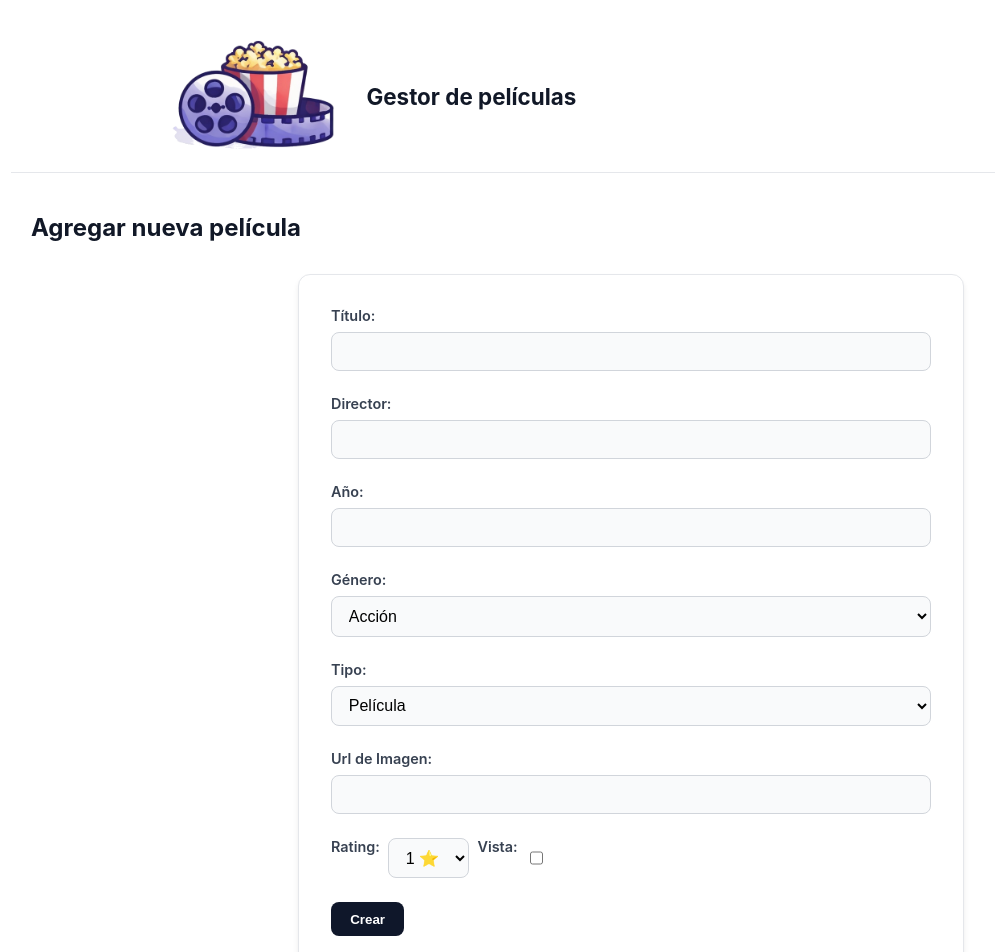
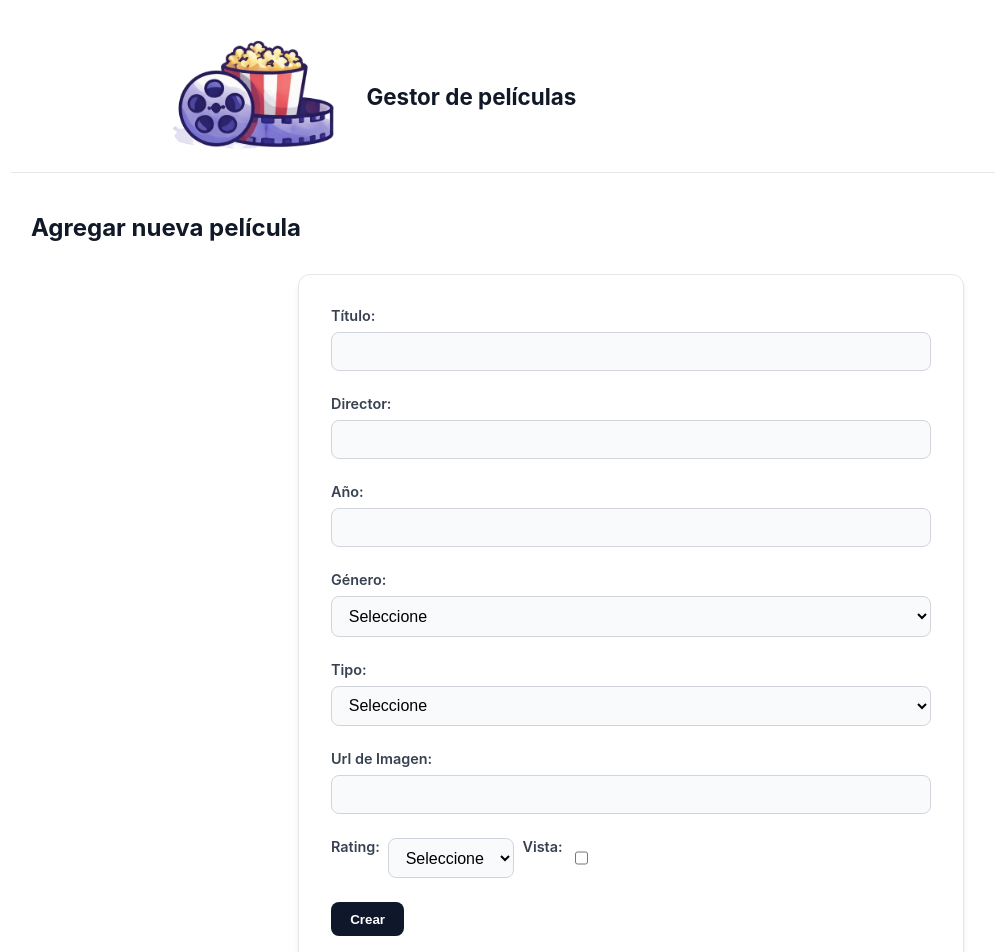
Before and after one commit to sol-bruschi/PWA, a React (Vite) app: page /create in a window 1280 px wide. Shown: the top 952 px of the page, without its empty margins (9-1004 px from the left). Built offline with nearby package versions, Linux system fonts and the light colour scheme.

Commit message:
Arreglos de conflictos

```diff
--- a/src/App.jsx
+++ b/src/App.jsx
@@ -16,7 +16,7 @@ export function App() {
   useEffect(() => {
     localStorage.setItem("listado-pwa", JSON.stringify(contenidos));
   }, [contenidos]);
-
+console.log("contenidos: ", contenidos)
   return (
     <BrowserRouter>
       <Header />
--- a/src/Components/Card/Card.jsx
+++ b/src/Components/Card/Card.jsx
@@ -11,6 +11,7 @@ export const CardPrincipal = ({ pelicula, iconoTitulo }) => {
     <div className="pelicula-card">
       <div className="imagen">
         <img src={pelicula.url_imagen} alt={pelicula.titulo} />
+        {/* <img src="https://picsum.photos/300/450" alt={pelicula.titulo} /> */}
       </div>
       <div className="card-header">
         <Title text={pelicula.titulo}></Title>
--- a/src/Components/Formulario/Formulario.jsx
+++ b/src/Components/Formulario/Formulario.jsx
@@ -97,6 +97,7 @@ export const Formulario = ({
           onChange={(e) => setGenero(e.target.value)}
           required
         >
+          <option value="" disabled hidden>Seleccione</option>
           <option value="Acción">Acción</option>
           <option value="Comedia">Comedia</option>
           <option value="Terror">Terror</option>
@@ -111,6 +112,7 @@ export const Formulario = ({
       <div className="form-group">
         <label>Tipo: </label>
         <select value={tipo} onChange={(e) => setTipo(e.target.value)} required>
+          <option value="" disabled hidden>Seleccione</option>
           <option value="Pelicula">Película</option>
           <option value="Serie">Serie</option>
         </select>
@@ -131,6 +133,7 @@ export const Formulario = ({
           onChange={(e) => setRating(e.target.value)}
           required
         >
+          <option value="" disabled hidden>Seleccione</option>
           <option value="1">1 ⭐</option>
           <option value="2">2 ⭐</option>
           <option value="3">3 ⭐</option>
@@ -142,7 +145,7 @@ export const Formulario = ({
           type="checkbox"
           checked={vista}
           onChange={(e) => setVista(e.target.checked)}
-          required
+
         />
       </div>
 
--- a/src/Pages/Create/Create.jsx
+++ b/src/Pages/Create/Create.jsx
@@ -5,10 +5,11 @@ export const Create = ({ contenidos, setContenidos }) => {
   const navigate = useNavigate();
 
   const guardarPelicula = (datosDelForm) => {
+    console.log(datosDelForm)
     const peliculaFinal = {
       ...datosDelForm,
       id: Date.now(),
-      visto: false
+      vista: datosDelForm.vista ? true : false,
     };
 
     setContenidos(prevContenidos => {
--- a/src/Pages/Edit/Edit.jsx
+++ b/src/Pages/Edit/Edit.jsx
@@ -2,10 +2,10 @@ import { Formulario } from "./../../Components/Formulario/Formulario";
 import { baseDatos } from "../../../basePelisSeries";
 import { useNavigate, useParams } from "react-router-dom";
 
-export const Edit = () => {
+export const Edit = ({contenidos}) => {
   const { id } = useParams(); //viene por url el id
   const navigate = useNavigate();
-  const peliculaAEditar = baseDatos.find(
+  const peliculaAEditar = contenidos.find(
     (pelicula) => String(pelicula.id) === String(id),
   );
 
```
